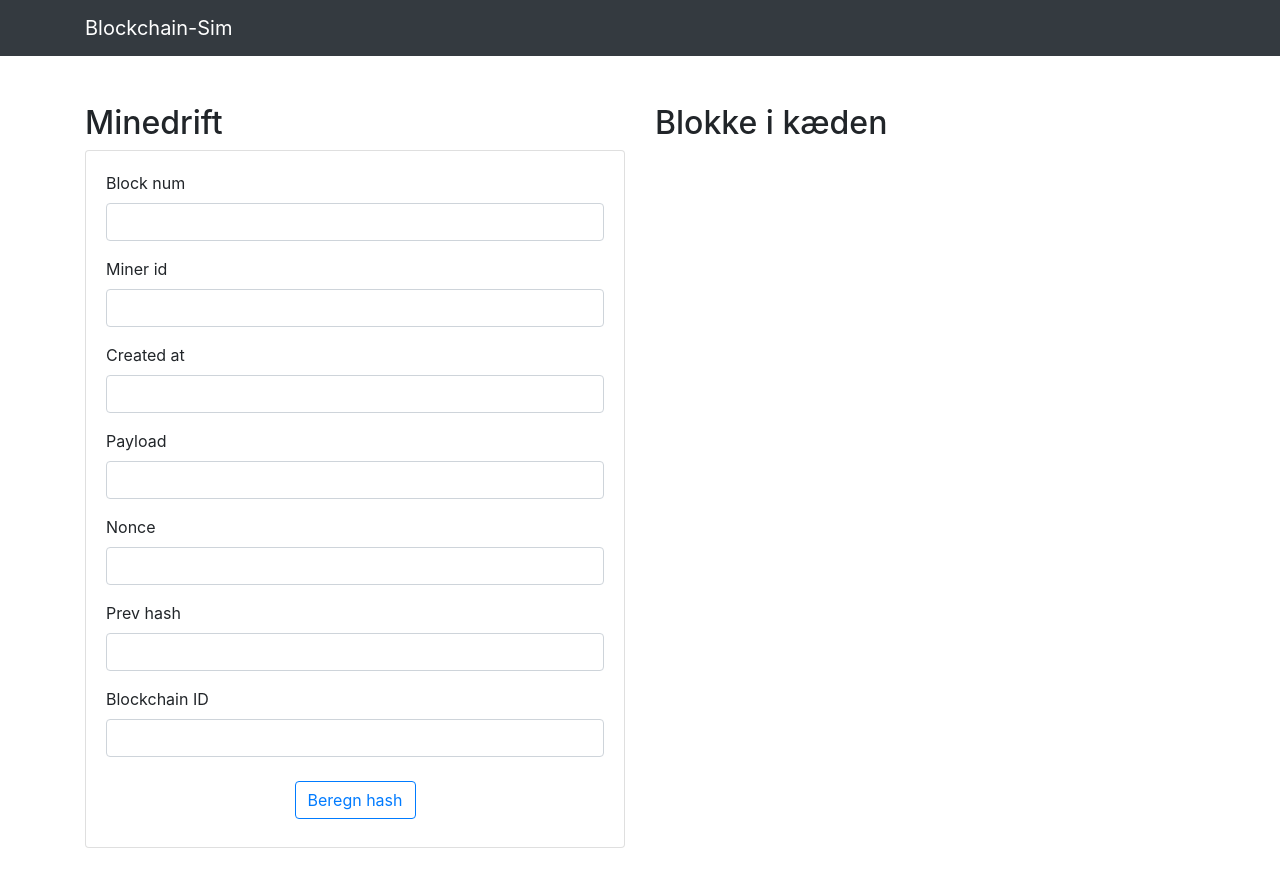
After one commit to DatalogiForAlle/blockchain-sim, a Django app: template bcsim/templates/bcsim/mine.html in a window 1280 px wide. The commit adds this page. Run offline with Django 3.2, Linux system fonts and the light colour scheme; the template is opened without the code that fills it: values that come from a table or form of the project are taken from there, others are empty; some libraries are stand-ins or nearby versions.

Commit message:
basic version is working

```diff
--- a/bcsim/admin.py
+++ b/bcsim/admin.py
@@ -12,7 +12,7 @@ class BlockchainAdmin(admin.ModelAdmin):
 class BlockAdmin(admin.ModelAdmin):
     list_display = (
         'id',
-        'block_id',
+        'block_num',
         'blockchain_id',
         'miner_id',
         'payload',
--- a/bcsim/forms.py
+++ b/bcsim/forms.py
@@ -19,3 +19,40 @@ class CreateBlockchainForm(forms.ModelForm):
             #'min_cost': forms.NumberInput(attrs={'step': 0.01, 'onchange': "setTwoNumberDecimal(this)"}),
             #'max_cost': forms.NumberInput(attrs={'step': 0.01, 'onchange': "setTwoNumberDecimal(this)"})
         }
+
+
+class JoinBlockchainForm(forms.Form):
+    # perhaps make this a modelform instead?
+
+    blockchain_id = forms.CharField(label='Blockchain ID', max_length=16)
+
+    def clean_blockchain_id(self):
+        """ Additional validation of the form's blockchain_id field """
+        blockchain_id = self.cleaned_data['blockchain_id'].lower()
+        print("bcid", blockchain_id)
+        if not Blockchain.objects.filter(id=blockchain_id).exists():
+            print("does not exist")
+
+            raise forms.ValidationError('There is no blockchain with this ID')
+        else:
+            print("does exist")
+
+        return blockchain_id
+
+
+class BlockForm(forms.ModelForm):
+
+    blockchain_id = forms.CharField(label='Blockchain ID', max_length=16)
+
+    class Meta:
+        model = Block
+
+        fields = [
+            'block_num',
+            'miner_id',
+            'created_at',
+            'payload',
+            'nonce',
+            'prev_hash'
+
+        ]
--- a/bcsim/models.py
+++ b/bcsim/models.py
@@ -12,16 +12,18 @@ def new_unique_blockchain_id():
             break
     return blockchain_id
 
+
 class Blockchain(models.Model):
     # should id just be auto generated?
     id = models.CharField(max_length=16, primary_key=True)
 
     # max-length of title?
-    title = models.CharField(max_length=len("No blockchain title should be longer than this quite long title"))
+    title = models.CharField(max_length=len(
+        "No blockchain title should be longer than this quite long title"))
     created_at = models.DateTimeField(auto_now_add=True)
 
     def __str__(self):
-        return f"{self.title}[{self.id}]"
+        return str(self.id)
 
     def save(self, *args, **kwargs):
         """
@@ -34,10 +36,10 @@ class Blockchain(models.Model):
 
 
 class Block(models.Model):
-    # should block_id be primary key?
-    block_id = models.IntegerField()
 
-    blockchain_id = models.ForeignKey(Blockchain, on_delete=models.CASCADE)
+    block_num = models.IntegerField(unique=False)
+
+    blockchain = models.ForeignKey(Blockchain, on_delete=models.CASCADE)
 
     # how long should miner_id be allowed to be?
     miner_id = models.CharField(max_length=16)
@@ -48,11 +50,7 @@ class Block(models.Model):
     # max_length of nonce?
     nonce = models.CharField(max_length=200)
 
+    # previous hash
+    prev_hash = models.CharField(max_length=200)
 
-    # max-length of prev_hast?
-    nonce = models.CharField(max_length=200)
-
-    created_at = models.DateTimeField(auto_now_add=True)
-
-    def __str__(self):
-        return f"{self.payload}[{self.block_id}]"
+    created_at = models.DateTimeField(auto_now_add=False)
--- a/bcsim/static/style.css
+++ b/bcsim/static/style.css
@@ -47,3 +47,13 @@ html {
       display: inline-block;
       border: 1px solid #991010;
   }
+
+.asteriskField {
+    display: none;
+}
+
+@media screen and (max-width: 575px) {
+    .hide-when-small {
+        display: none;
+    }
+}
--- a/bcsim/templates/bcsim/home.html
+++ b/bcsim/templates/bcsim/home.html
@@ -17,6 +17,7 @@
             <div class="card-body container">
                 <form action="{% url 'bcsim:home' %}" method="post">
                     {% csrf_token %}
+                    {{ join_form|crispy }}
                     <div class="d-flex justify-content-center">
                         <button type="submit" class="btn btn-outline-primary my-2">Deltag i blockchain</button>
                     </div>
@@ -32,9 +33,9 @@
                 Skab ny blockchain
             </div>
             <div class="card-body container">
-                <form action="{% url 'bcsim:home' %}" method="post">
+                <form action="{% url 'bcsim:create' %}" method="post">
                     {% csrf_token %}
-                    {{ CreateBlockchainForm|crispy }}
+                    {{ create_form|crispy }}
                     <div class="d-flex justify-content-center">
                         <button type="submit" class="btn btn-outline-primary my-2">Skab ny blockchain</button>
                     </div>
--- /dev/null
+++ b/bcsim/templates/bcsim/mine.html
@@ -0,0 +1,76 @@
+{% extends "bcsim/base.html" %}
+{% load crispy_forms_tags %}
+
+{% block title %}Mine{% endblock %}
+
+{% block content %}
+
+{% if request.session.miner_id %}
+    <h2 class="mb-3 mt-lg-5">Blockchain <span class="text-black-50">[{{ blockchain.id }}]</span></h2>
+    <div class="card mt-3 mb-5 pt-3">
+        <ul>
+            <li>Du deltager i blokkæden som miner med ID '{{ request.session.miner_id }}'<br></li>
+            <li><a href="{% url 'bcsim:logout' %}">Forlad blokkæden</a></li>
+        </ul>
+    </div>
+{% endif %}
+
+<div class="row mb-5">
+    <div class="col col-12 col-lg-6">
+        <h2>Minedrift</h2>
+        <div class="card">
+            <div class="card-body">
+                <form action="{% url 'bcsim:mine' %}" method="post">
+                    {% csrf_token %}
+                    {{ mine_form|crispy }}
+                    {% if current_hash %}
+                        {% if valid_proof %}
+                            <p class="alert alert-success">
+                                Hash: <br>
+                                <small>{{ current_hash }}</small>
+                            </p>
+                        {% else %}
+                            <p class="alert alert-danger">
+                                Hash: <br>
+                                <small>{{ current_hash }}</small>
+                            </p>
+                        {% endif %}
+                    {% endif %}
+                    <div class="d-flex justify-content-center">
+                        <button type="submit" name="calculate_hash" class="btn btn-outline-primary my-2">Beregn hash</button>
+                    </div>
+                    {% if valid_proof %}
+                        <div class="d-flex justify-content-center mt-2">
+                            <button type="submit" name="add_to_chain" class="btn btn-primary">Tilføj til blokkæde</button>
+                        </div>
+                    {% endif %}
+                </form>
+            </div>
+        </div>
+    </div>
+
+    <!-- Col with options for "hosts" -->
+    <div class="col col-12 col-lg-6 mt-5 mb-3 my-lg-0">
+        <h2>Blokke i kæden</h2>
+        {% for block in blocks %}
+            <div class="card mb-2 py-3 pl-2">
+                <p class="pb-1 mb-1">Block ID: {{ block.block_num }}</p>
+                <p class="pb-1 mb-1">Miner: {{ block.miner_id }}</p>
+                <p class="pb-1 mb-1">Nonce: {{ block.nonce }}</p>
+                {% comment %} <p class="pb-1 mb-1">Blockchain: {{ block.blockchain }}</p> {% endcomment %}
+                <p class="pb-1 mb-1">Created: {{ block.created_at|date:"d.m.Y" }} {{ block.created_at|time:"H:i:s" }}<br>
+                <p class="pb-1 mb-0">Previous hash: <small>{{ block.prev_hash }}</small></p>
+            </div>
+        {% endfor %}
+    </div>
+</div>
+
+{% comment %}
+{% if request.session.market_id %}
+<script>
+    // if client has already joined a game, fill out name field
+    document.getElementById('id_name').value = "{{ request.session.username }}"
+</script>
+{% endif %} {% endcomment %}
+
+{% endblock %}
--- a/bcsim/urls.py
+++ b/bcsim/urls.py
@@ -5,5 +5,7 @@ from . import views
 app_name = 'bcsim'
 urlpatterns = [
     path('', views.home_view, name='home'),
-    #path('join_market/', views.join_market, name='join_market'),
+    path('create_view/', views.create_view, name='create'),
+    path('mine/', views.mine_view, name='mine'),
+    path('logout/', views.logout_view, name='logout'),
 ]
--- a/config/settings.py
+++ b/config/settings.py
@@ -111,15 +111,17 @@ AUTH_PASSWORD_VALIDATORS = [
 # Internationalization
 # https://docs.djangoproject.com/en/3.2/topics/i18n/
 
-LANGUAGE_CODE = 'en-us'
+LANGUAGE_CODE = 'da-DK'
 
-TIME_ZONE = 'UTC'
+TIME_ZONE = 'Europe/Copenhagen'
 
 USE_I18N = True
 
 USE_L10N = True
 
 USE_TZ = True
+
+
 
 
 # Static files (CSS, JavaScript, Images)
```
Also changed, not shown: bcsim/templates/bcsim/base.html (+5 -4 lines), bcsim/views.py (+134 -33 lines), bcsim/migrations/0004_auto_20211015_0929.py (added), bcsim/migrations/0005_rename_blockchain_id_block_blockchain.py (added), bcsim/migrations/0006_rename_block_id_block_block_num.py (added).
